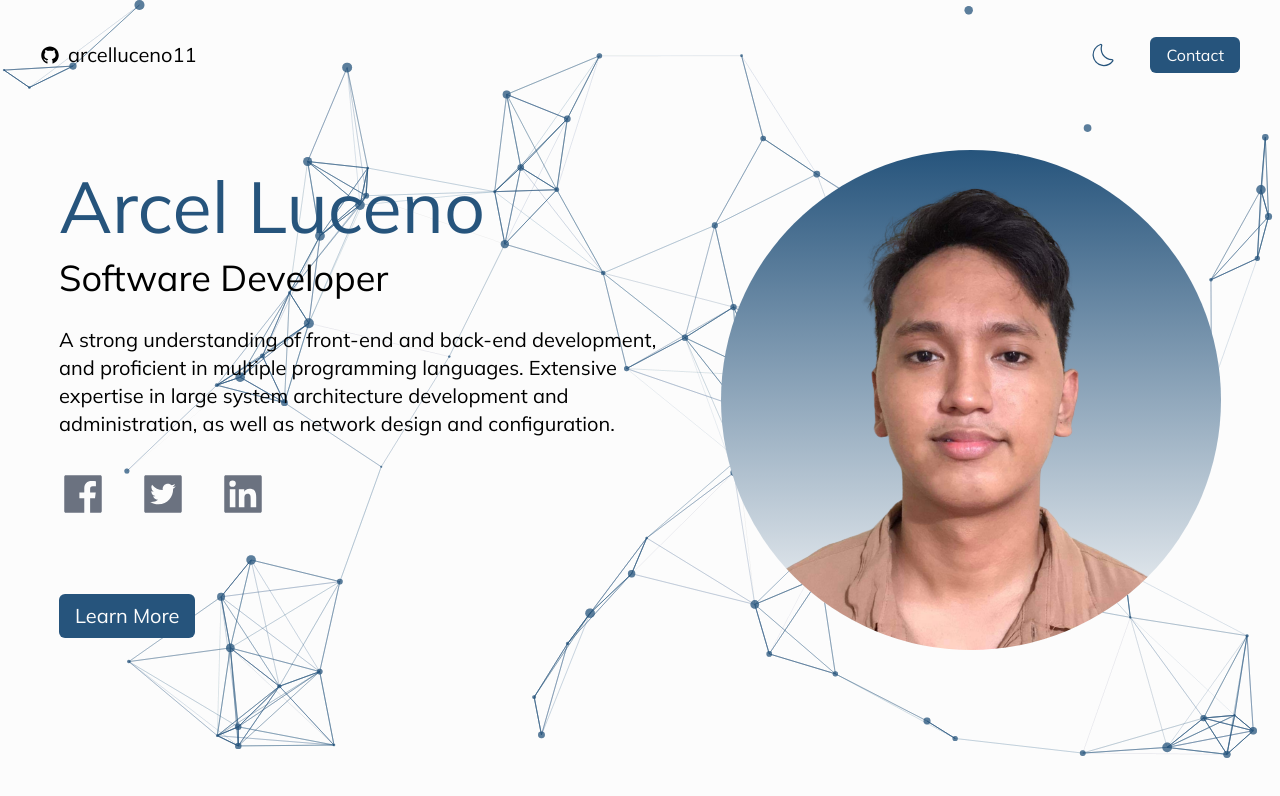
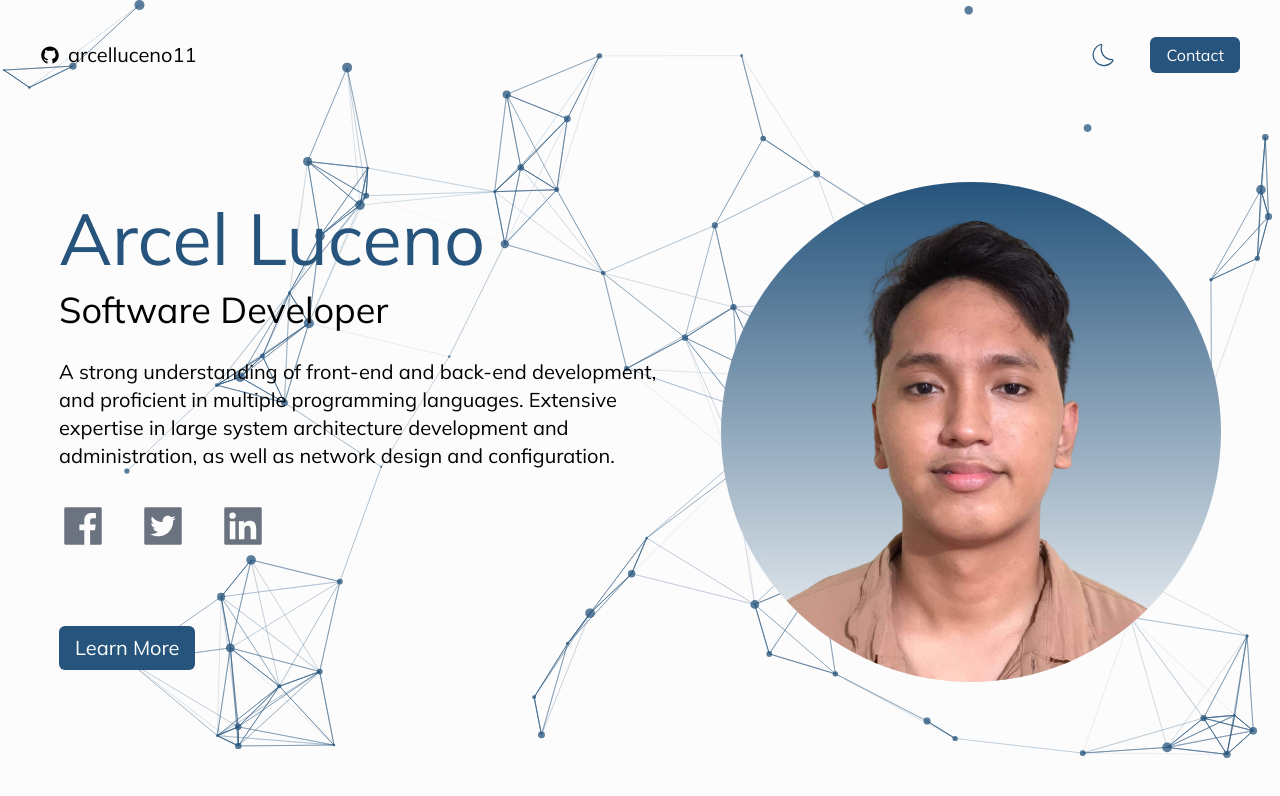
Before and after one commit to arcelluceno11/website-portfolio, a Next.js app: page / in a window 1280 px wide. Shown: the top 796 px of the page. Built offline with nearby package versions, Linux system fonts and the light colour scheme.

Commit message:
Updated ..

```diff
--- a/pages/index.jsx
+++ b/pages/index.jsx
@@ -73,7 +73,7 @@ export default function Home() {
           </ul>
         </nav>
       </header>
-      <main className="absolute pt-20 lg:pt-0">
+      <main className="absolute pt-16 lg:pt-8">
         <section id="home" className="px-8 pb-10">
           <div className="flex flex-col-reverse justify-around items-center lg:flex-row lg:py-0 lg:min-h-screen">
             <div className="py-2 lg:w-1/2">
```
